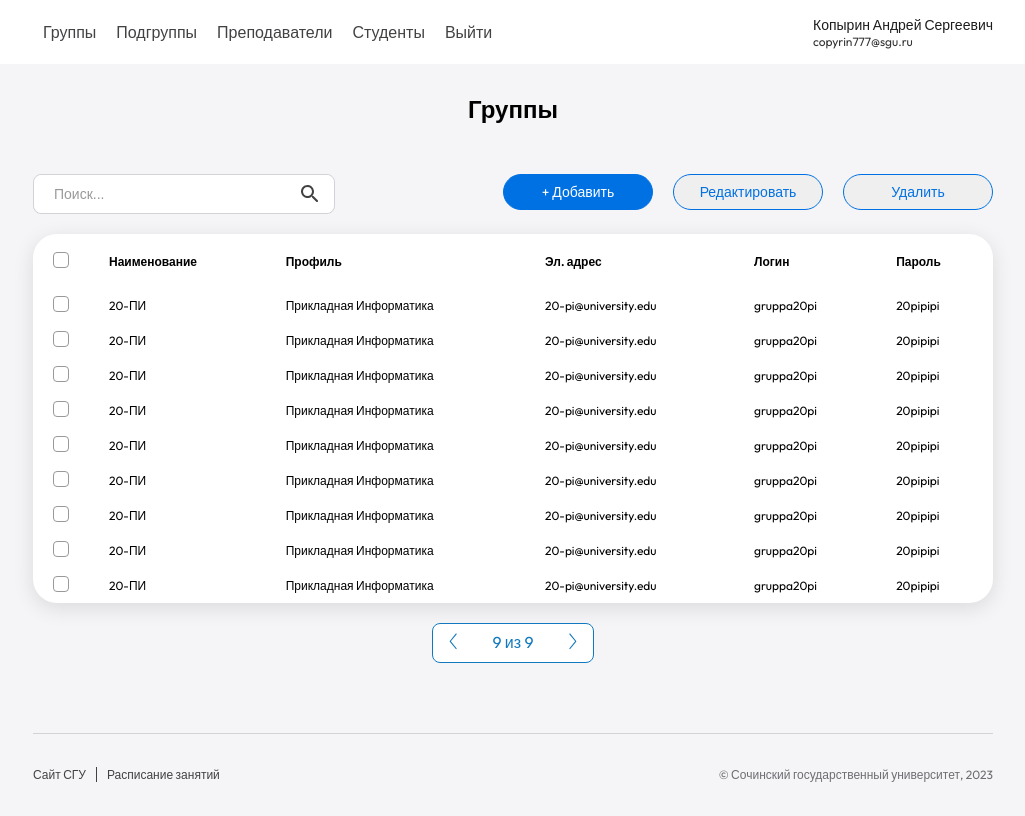
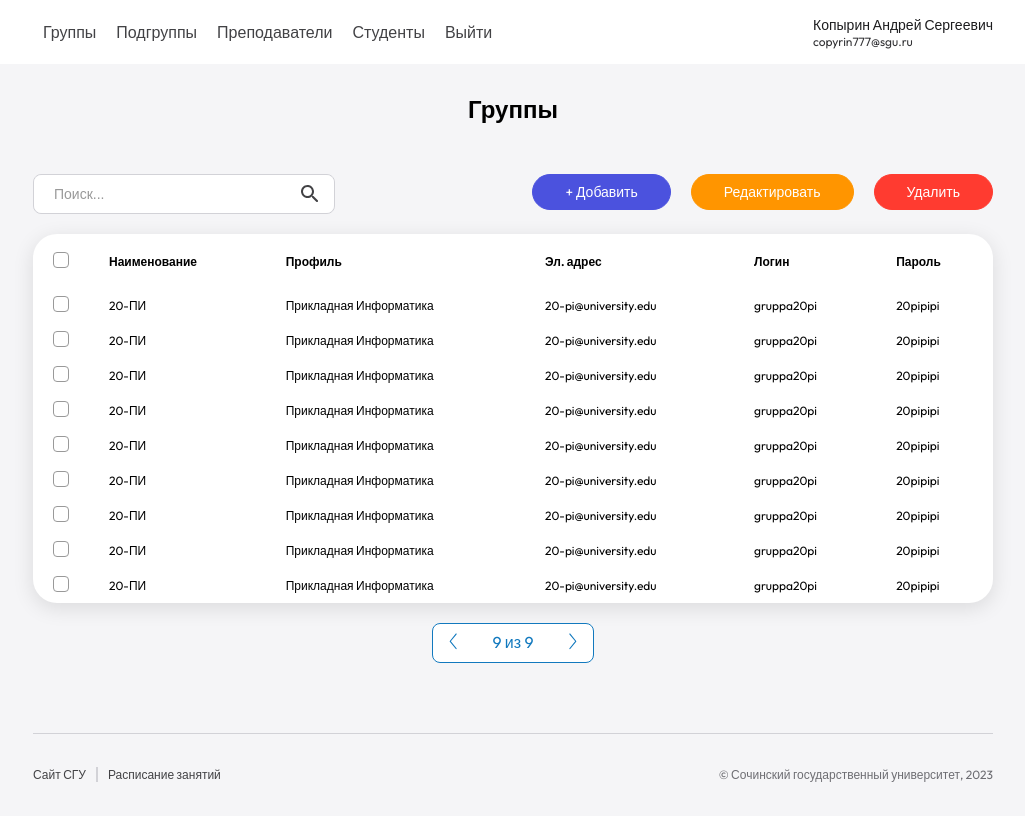
Before and after one commit to R3VV1L/R3VV1L.github.io-attendance-log, a React (Vite) app: page /deanery/groups in a window 1280 px wide. Shown: the whole page, without its empty margins (127-1152 px from the left). Built offline with nearby package versions, Linux system fonts and the light colour scheme.

Commit message:
verstka / изменена верстка компонента button

```diff
--- a/src/App.css
+++ b/src/App.css
@@ -23,11 +23,13 @@ header {
 h1 {
     margin: 0;
     font: 600 24px Outfit, sans-serif;
+    text-align: center;
     color: #000;
 }
 
 h2 {
     margin: 0;
     font: 300 14px Outfit, sans-serif;
+    text-align: center;
     color: #333;
 }
--- a/src/components/Button/Button.css
+++ b/src/components/Button/Button.css
@@ -1,42 +1,68 @@
-button {
+.Button {
     cursor: pointer;
+    font: 500 14px 'Outfit', sans-serif;
 }
 
-.button-fill {
-    width: 150px;
-    height: 36px;
-    color: #ffffff;
+.Button--auth {
+    width: 300px;
+    height: 38px;
     text-align: center;
     border-width: 1px;
     border-radius: 24px;
     border-style: solid;
     border-color: #0071e3;
-    font: 500 14px 'Outfit', sans-serif;
     background: #0071e3;
+    color: #fff;
 }
 
-.button-empty {
-    width: 150px;
+.Button--add {
+    width: auto;
     height: 36px;
+    padding: 0 32px;
     text-align: center;
     border-width: 1px;
     border-radius: 24px;
     border-style: solid;
-    border-color: #0071e3;
-    color: #0071e3;
-    font: 500 14px 'Outfit', sans-serif;
+    border-color: rgb(75, 82, 222);
+    background: rgb(75, 82, 222);
+    color: #fff;
 }
 
-.button-big {
-    margin: 0;
-    box-sizing: border-box;
-    background: #1279be;
+.Button--edit {
+    width: auto;
+    height: 36px;
+    padding: 0 32px;
+    text-align: center;
+    border-width: 1px;
     border-radius: 24px;
-    border: none;
-    align-items: center;
-    width: 415px;
-    height: 48px;
-    position: relative;
+    border-style: solid;
+    border-color: rgb(255, 149, 0);
+    background: rgb(255, 149, 0);
     color: #fff;
-    font: 600 16px/16px 'Outfit', sans-serif;
 }
+
+.Button--delete {
+    width: auto;
+    height: 36px;
+    padding: 0 32px;
+    text-align: center;
+    border-width: 1px;
+    border-radius: 24px;
+    border-style: solid;
+    border-color: rgb(255, 59, 48);
+    background: rgb(255, 59, 48);
+    color: #fff;
+}
+
+.Button--cancel {
+    width: auto;
+    height: auto;
+    padding: 0 8px;
+    text-align: center;
+    border-width: 1px;
+    border-radius: 24px;
+    border-style: solid;
+    border-color: transparent;
+    background: transparent;
+    color: #000;
+}
--- a/src/components/Button/Button.tsx
+++ b/src/components/Button/Button.tsx
@@ -3,13 +3,13 @@ import './Button.css';
 
 interface ButtonProps {
     title: string;
-    size: 'fill' | 'empty' | 'big';
+    type?: 'auth' | 'add' | 'edit' | 'delete' | 'cancel';
     onClick: () => void;
 }
 
-export const Button: React.FC<ButtonProps> = ({ title, size, onClick }) => {
+export const Button: React.FC<ButtonProps> = ({ title, type, onClick }) => {
     return (
-        <button onClick={onClick} className={`button-${size}`}>
+        <button className={`Button Button--${type}`} onClick={onClick}>
             {title}
         </button>
     );
--- a/src/components/footer/Footer.css
+++ b/src/components/footer/Footer.css
@@ -27,7 +27,7 @@
 }
 
 .footer-link:first-child {
-    border-right: 1px solid #424245;
+    border-right: 2px solid #d2d2d7;
     padding: 0 10px 0 0;
 }
 
--- a/src/components/modal-group/ModalGroup.tsx
+++ b/src/components/modal-group/ModalGroup.tsx
@@ -40,21 +40,21 @@ export const ModalGroup = () => {
                 <div className="modal-button">
                     <Button
                         title="+ Добавить"
-                        size="fill"
+                        type="add"
                         onClick={handleOpenAddModal}
                     />
                 </div>
                 <div className="modal-button">
                     <Button
                         title="Редактировать"
-                        size="empty"
+                        type="edit"
                         onClick={handleOpenEditModal}
                     />
                 </div>
                 <div className="modal-button">
                     <Button
                         title="Удалить"
-                        size="empty"
+                        type="delete"
                         onClick={handleOpenDeleteModal}
                     />
                 </div>
--- a/src/components/modal-windows/add-modal.tsx/AddModal.tsx
+++ b/src/components/modal-windows/add-modal.tsx/AddModal.tsx
@@ -1,6 +1,6 @@
 import { useState } from 'react';
 import './AddModal.css';
-import { Button } from '../../Button/Button';
+import { Button } from '../../button/Button';
 import { Input } from '../../input/Input';
 import { Select } from '../../select/Select';
 
@@ -102,12 +102,12 @@ export const AddModal: React.FC<AddModalProps> = ({ onClose }) => {
             <section className="add-modal-control">
                 <Button
                     title="Отмена"
-                    size="empty"
+                    type="cancel"
                     onClick={handleCloseAddModal}
                 />
                 <Button
                     title="Добавить"
-                    size="fill"
+                    type="add"
                     onClick={handleCloseAddModal}
                 />
             </section>
--- a/src/components/modal-windows/delete-modal/DeleteModal.css
+++ b/src/components/modal-windows/delete-modal/DeleteModal.css
@@ -8,20 +8,12 @@
     box-shadow: 0 5px 20px 1px rgba(0, 0, 0, 0.1);
 }
 
-.delete-modal-content {
-    display: block;
-    padding: 0 60px;
-}
-
 .delete-modal-title {
     padding: 60px 0 40px 0;
 }
 
 .delete-modal-subtitle {
     padding-bottom: 10px;
-    display: flex;
-    align-items: center;
-    text-align: left;
 }
 
 .delete-modal-control {
@@ -29,8 +21,3 @@
     display: grid;
     grid-template-columns: 50% 50%;
     justify-items: center;
-
-
-.cancel-button {
-    display: inline;
-}
--- a/src/components/modal-windows/delete-modal/DeleteModal.tsx
+++ b/src/components/modal-windows/delete-modal/DeleteModal.tsx
@@ -22,24 +22,21 @@ export const DeleteModal: React.FC<EditModalProps> = ({ onClose }) => {
     return (
         <section className="delete-modal-group">
             <h1 className="delete-modal-title">Удаление записи</h1>
-            <div className="delete-modal-content">
-                <h2 className="delete-modal-subtitle">
-                    Вы действительно хотите удалить эти записи?
-                </h2>
-            </div>
+            <h2 className="delete-modal-subtitle">
+                Вы действительно хотите удалить эти записи?
+            </h2>
             <section className="add-modal-control">
                 <Button
                     title="Отмена"
-                    size="fill"
+                    type="cancel"
                     onClick={handleCloseDeleteModal}
                 />
                 <Button
                     title="Удалить"
-                    size="empty"
+                    type="delete"
                     onClick={handleCloseDeleteModal}
                 />
             </section>
         </section>
-
     );
 };
--- a/src/components/modal-windows/edit-modal/EditModal.tsx
+++ b/src/components/modal-windows/edit-modal/EditModal.tsx
@@ -101,12 +101,12 @@ export const EditModal = ({ onClose }) => {
             <section className="edit-modal-control">
                 <Button
                     title="Отмена"
-                    size="empty"
+                    type="cancel"
                     onClick={handleCloseEditModal}
                 />
                 <Button
                     title="Редактировать"
-                    size="fill"
+                    type="edit"
                     onClick={handleCloseEditModal}
                 />
             </section>
--- a/src/components/search/Search.css
+++ b/src/components/search/Search.css
@@ -47,10 +47,10 @@
     justify-content: space-around;
 }
 
-svg:hover path {
+/* svg:hover path {
     transition-delay: 0.2s;
     fill: #000;
-}
+} */
 
 .search-box::after {
     content: '';
--- a/src/pages/authorization/Authorization.css
+++ b/src/pages/authorization/Authorization.css
@@ -41,23 +41,6 @@
     padding-top: 47px;
 }
 
-.auth-submit-button {
-    width: 300px;
-    height: 38px;
-    border: none;
-    border-radius: 48px;
-    font-size: 14px;
-    font-weight: 500;
-    background: #0071e3;
-    color: #fff;
-}
-
-.auth-submit-button:hover {
-    outline: none;
-    box-shadow: 0 0 8px 2px rgba(0, 113, 227, 0.2);
-    transition-delay: 0.1s;
-}
-
 .auth-forgot-text {
     padding-top: 40px;
     display: inline-block;
--- a/src/pages/authorization/Authorization.tsx
+++ b/src/pages/authorization/Authorization.tsx
@@ -6,6 +6,7 @@ import { useDispatch } from 'react-redux';
 import { setAdminStatus } from '../../API/auth/authActions.tsx';
 import { Input } from '../../components/input/Input.tsx';
 import { ArrowOutward } from '../../assets/arrows/ArrowOutward.tsx';
+import { Button } from '../../components/button/Button.tsx';
 
 type User = {
     username: string;
@@ -99,14 +100,11 @@ export const Authorization: React.FC = () => {
                         )}
                     </form>
                     <section className="auth-control">
-                        <button
-                            className="auth-submit-button"
-                            type="submit"
-                            name="auth-submit"
+                        <Button
+                            type="auth"
+                            title={'Войти'}
                             onClick={handleLogin}
-                        >
-                            Войти
-                        </button>
+                        />
                     </section>
                     <NavLink to="/pass-recovery" className="auth-forgot-text">
                         Забыли логин или пароль?
```
